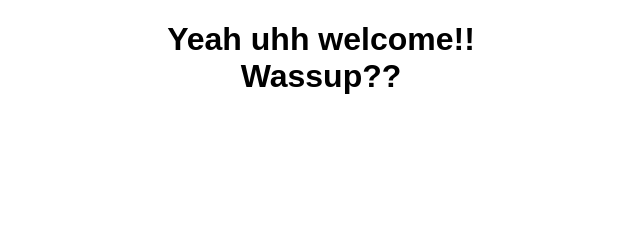
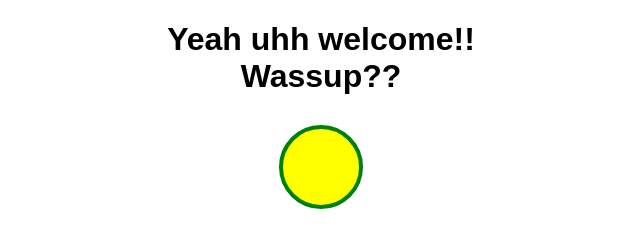
Before and after one commit to jaime100200300/Jaime-Website, a plain HTML site: page index.html in a window 1280 px wide. Shown: the whole page, without its empty margins (319-959 px from the left). Drawn offline with Linux system fonts and the light colour scheme.

Commit message:
circle thingy

```diff
--- a/index.html
+++ b/index.html
@@ -13,5 +13,8 @@
 </head>
 <body>
     <h1>Yeah uhh welcome!!<br>Wassup??</h1>
+    <svg width="100" height="100" xmlns="http://www.w3.org/2000/svg">
+        <circle cx="50" cy="50" r="40" stroke="green" stroke-width="4" fill="yellow" />
+    </svg>
 </body>
 </html>
```
